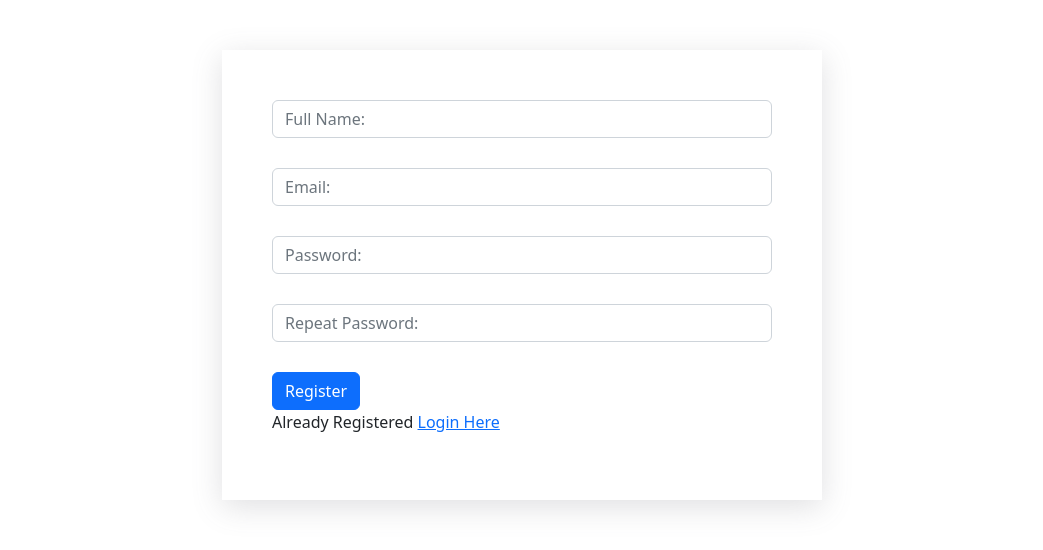
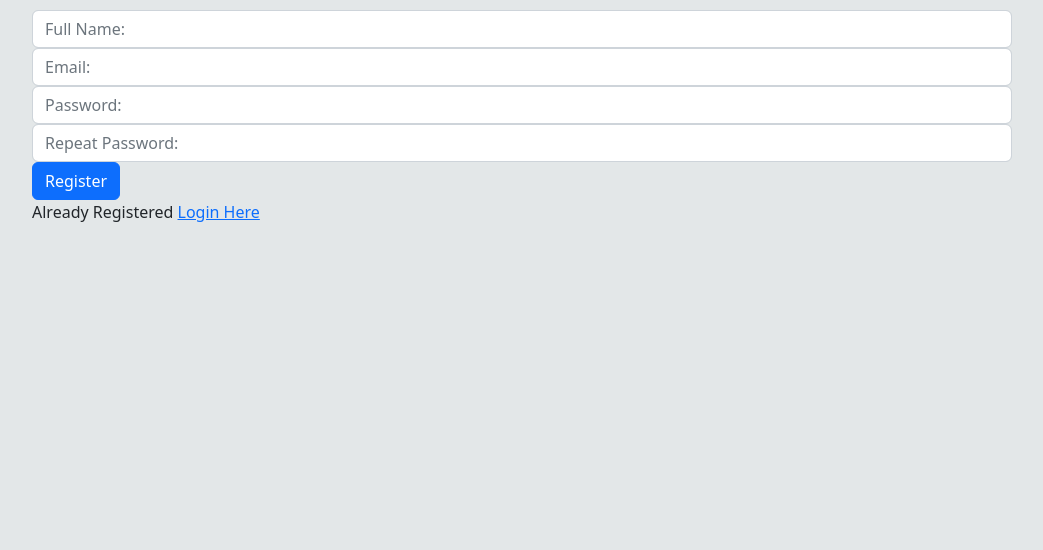
Before and after one commit to Singhmann459/Group1_TermProject, a PHP site: page /registration.php in a window 1280 px wide. Shown: the top 550 px of the page, without its empty margins (118-1161 px from the left). Run offline with PHP 8.4, Linux system fonts and the light colour scheme.

Commit message:
css changes

```diff
--- a/style.css
+++ b/style.css
@@ -1,12 +1,68 @@
-body{
-    padding:50px;
+body {
+    background-color: #E3E7E8;
+    font-family: system-ui;
+    margin: 0; /* Reset default margin */
 }
-.container{
-    max-width: 600px;
-    margin:0 auto;
-    padding:50px;
-    box-shadow: rgba(100, 100, 111, 0.2) 0px 7px 29px 0px;
+
+.container {
+    max-width: 1000px;
+    margin: auto;
+    transition: 0.5s;
+    padding: 10px; /* Add padding for better responsiveness */
 }
-.form-group{
-    margin-bottom:30px;
+
+header {
+    display: grid;
+    grid-template-columns: 1fr 50px;
+    margin-top: 20px; /* Adjust margin for smaller screens */
 }
+
+header .shopping img {
+    width: 30px; /* Decrease the size of the shopping cart icon for smaller screens */
+}
+
+header .shopping span {
+    left: 70%; /* Adjust position for smaller screens */
+}
+
+.list {
+    display: grid;
+    grid-template-columns: repeat(auto-fill, minmax(250px, 1fr));
+    column-gap: 20px;
+    row-gap: 20px;
+    margin-top: 20px; /* Adjust margin for smaller screens */
+}
+
+.list .item img {
+    height: 300px; /* Adjust the height of the item image for smaller screens */
+}
+
+.card {
+    position: fixed;
+    top: 0;
+    left: 100%;
+    width: 100%;
+    max-width: 100%;
+    background-color: #453E3B;
+    height: 100vh;
+    transition: 0.5s;
+}
+
+.listCard li img {
+    width: 80%; /* Adjust the width of the item image in the cart for smaller screens */
+}
+
+/* Media Queries for Responsive Design */
+@media (max-width: 768px) {
+    header .shopping span {
+        left: 60%; /* Adjust position for even smaller screens */
+    }
+
+    .list .item img {
+        height: 200px; /* Further adjust the height of the item image for smaller screens */
+    }
+
+    .listCard li img {
+        width: 70%; /* Further adjust the width of the item image in the cart for smaller screens */
+    }
+}
```
Also changed, not shown: style1.css (+70 -34 lines).
